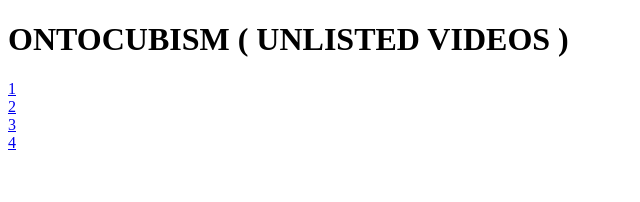
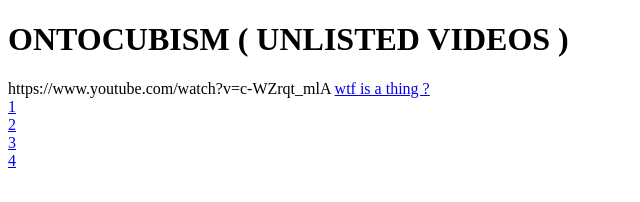
Before and after one commit to phenomenalism/unlisted_vids, a plain HTML site: page index.html in a window 1280 px wide. Shown: the whole page, without its empty margins (0-640 px from the left). Drawn offline with Linux system fonts and the light colour scheme.

Commit message:
Update index.html

```diff
--- a/index.html
+++ b/index.html
@@ -2,6 +2,8 @@
 <html>
 
     <h1> ONTOCUBISM ( UNLISTED VIDEOS ) </h1>
+    https://www.youtube.com/watch?v=c-WZrqt_mlA
+    <a href="https://www.youtube.com/watch?v=c-WZrqt_mlA">wtf is a thing ? </a><br>
     <a href="https://www.youtube.com/watch?v=6MODL8DuFBs">1 </a><br>
     <a href="https://www.youtube.com/watch?v=kHYmBm6ZF4g">2 </a><br>
     <a href="https://www.youtube.com/watch?v=99cWb-tdhaE">3 </a><br>
```
